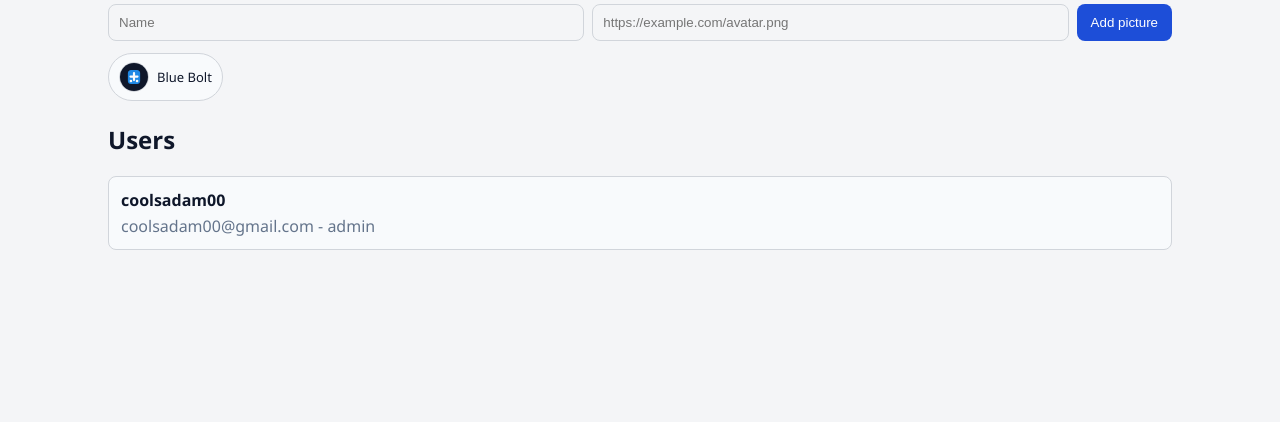
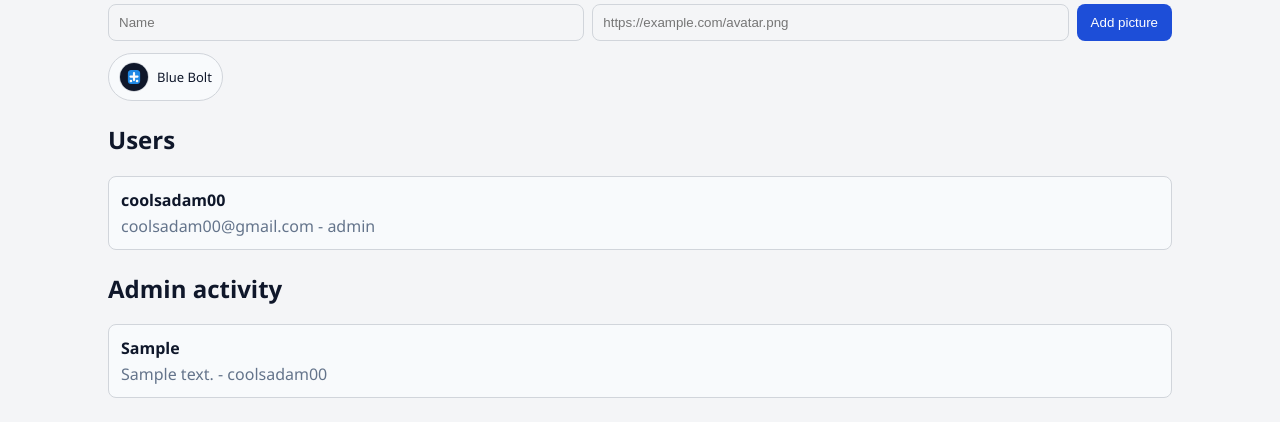
Before and after one commit to coolsadam00-oss/adamcoolsprojet, a Flask app: page /admin in a window 1280 px wide. Shown: the part 505-927 px from the top of the page. Before the commit the page ends 755 px from the top, so only its background shows below. Run offline with Flask 2, Linux system fonts and the light colour scheme; the visitor is signed in with stand-in values (Sample User, id 1); data comes from the database, SQL or seed files in the repository; tables that the repository leaves empty hold one stand-in row (values such as "Sample post"); some libraries are stand-ins or nearby versions.

Commit message:
Persist admin activity with site data

```diff
--- a/app.py
+++ b/app.py
@@ -169,6 +169,19 @@ def init_db():
         )
         """
     )
+    db.execute(
+        """
+        CREATE TABLE IF NOT EXISTS admin_activity (
+            id INTEGER PRIMARY KEY AUTOINCREMENT,
+            user_id INTEGER,
+            action TEXT NOT NULL,
+            target_type TEXT,
+            target_id INTEGER,
+            details TEXT,
+            created_at TEXT
+        )
+        """
+    )
     columns = {
         row["name"] for row in db.execute("PRAGMA table_info(projects)").fetchall()
     }
@@ -300,6 +313,32 @@ def display_name(user):
     if not user:
         return ""
     return user["name"] or user["email"].split("@")[0]
+
+
+def log_admin_activity(action, target_type="", target_id=None, details=""):
+    user = current_user()
+    get_db().execute(
+        "INSERT INTO admin_activity "
+        "(user_id, action, target_type, target_id, details, created_at) "
+        "VALUES (?, ?, ?, ?, ?, ?)",
+        (
+            user["id"] if user else None,
+            action[:80],
+            target_type[:80],
+            target_id,
+            details[:500],
+            datetime.datetime.now(datetime.UTC).isoformat(),
+        ),
+    )
+
+
+def recent_admin_activity(limit=20):
+    return get_db().execute(
+        "SELECT a.*, u.name, u.email FROM admin_activity a "
+        "LEFT JOIN users u ON u.id = a.user_id "
+        "ORDER BY a.id DESC LIMIT ?",
+        (limit,),
+    ).fetchall()
 
 
 def login_required(view):
@@ -789,6 +828,12 @@ def upload():
             "UPDATE projects SET folder = ?, thumbnail = ? WHERE id = ?",
             (str(pid), thumbnail, pid),
         )
+        log_admin_activity(
+            "upload_project",
+            "project",
+            pid,
+            f"Uploaded game: {title}",
+        )
         db.commit()
 
         flash("Project uploaded successfully.")
@@ -911,7 +956,17 @@ def delete_comment(comment_id):
     if not comment:
         abort(404)
     project_id = comment["project_id"]
+    project = db.execute(
+        "SELECT title FROM projects WHERE id = ?",
+        (project_id,),
+    ).fetchone()
     db.execute("DELETE FROM comments WHERE id = ?", (comment_id,))
+    log_admin_activity(
+        "delete_comment",
+        "comment",
+        comment_id,
+        f"Deleted comment on {project['title'] if project else 'deleted game'}",
+    )
     db.commit()
     flash("Comment deleted.")
     return redirect(url_for("view_project", pid=project_id))
@@ -947,11 +1002,13 @@ def admin_panel():
         projects = db.execute("SELECT * FROM projects ORDER BY id DESC").fetchall()
         users = db.execute("SELECT * FROM users ORDER BY last_login DESC").fetchall()
     avatars = db.execute("SELECT * FROM avatar_options ORDER BY id DESC").fetchall()
+    activities = recent_admin_activity()
     return render_template(
         "admin.html",
         projects=projects,
         users=users,
         avatars=avatars,
+        activities=activities,
         q=q,
         lulu_message=None,
     )
@@ -969,6 +1026,12 @@ def delete_project(pid):
     if os.path.commonpath([folder, projects_root]) == projects_root and os.path.isdir(folder):
         shutil.rmtree(folder)
     db.execute("DELETE FROM projects WHERE id = ?", (pid,))
+    log_admin_activity(
+        "delete_project",
+        "project",
+        pid,
+        f"Removed game: {row['title']}",
+    )
     db.commit()
     flash("Game removed.")
     return redirect(url_for("admin_panel"))
@@ -977,8 +1040,18 @@ def delete_project(pid):
 @app.route("/admin/users/<int:user_id>/make-admin", methods=["POST"])
 @admin_required
 def make_admin(user_id):
-    get_db().execute("UPDATE users SET is_admin = 1 WHERE id = ?", (user_id,))
-    get_db().commit()
+    db = get_db()
+    user = db.execute("SELECT * FROM users WHERE id = ?", (user_id,)).fetchone()
+    if not user:
+        abort(404)
+    db.execute("UPDATE users SET is_admin = 1 WHERE id = ?", (user_id,))
+    log_admin_activity(
+        "make_admin",
+        "user",
+        user_id,
+        f"Made admin: {user['email']}",
+    )
+    db.commit()
     flash("User is now an admin.")
     return redirect(url_for("admin_panel"))
 
@@ -998,12 +1071,19 @@ def add_avatar():
     if not image_url:
         flash("Avatar needs an image URL.")
         return redirect(url_for("admin_panel"))
-    get_db().execute(
+    db = get_db()
+    db.execute(
         "INSERT OR IGNORE INTO avatar_options (label, image_url, created_at) "
         "VALUES (?, ?, ?)",
         (label, image_url, datetime.datetime.now(datetime.UTC).isoformat()),
     )
-    get_db().commit()
+    log_admin_activity(
+        "add_avatar",
+        "avatar",
+        None,
+        f"Added profile picture: {label}",
+    )
+    db.commit()
     flash("Profile picture added.")
     return redirect(url_for("admin_panel"))
 
@@ -1018,14 +1098,18 @@ def lulu():
             projects=get_db().execute("SELECT * FROM projects ORDER BY id DESC").fetchall(),
             users=get_db().execute("SELECT * FROM users ORDER BY last_login DESC").fetchall(),
             avatars=get_db().execute("SELECT * FROM avatar_options ORDER BY id DESC").fetchall(),
+            activities=recent_admin_activity(),
             q="",
             lulu_message=error,
         ), 400
+    log_admin_activity("lulu_command", "settings", None, message or "")
+    get_db().commit()
     return render_template(
         "admin.html",
         projects=get_db().execute("SELECT * FROM projects ORDER BY id DESC").fetchall(),
         users=get_db().execute("SELECT * FROM users ORDER BY last_login DESC").fetchall(),
         avatars=get_db().execute("SELECT * FROM avatar_options ORDER BY id DESC").fetchall(),
+        activities=recent_admin_activity(),
         q="",
         lulu_message=message,
     )
--- a/templates/admin.html
+++ b/templates/admin.html
@@ -105,6 +105,25 @@
         {% endfor %}
       </div>
     </section>
+
+    <section class="admin-section">
+      <h2>Admin activity</h2>
+      <div class="admin-list">
+        {% for activity in activities %}
+          <article class="admin-row">
+            <div>
+              <strong>{{ activity.action.replace('_', ' ') }}</strong>
+              <p class="muted">
+                {{ activity.details }}
+                {% if activity.email %} - {{ activity.name or activity.email }}{% endif %}
+              </p>
+            </div>
+          </article>
+        {% else %}
+          <p class="empty">No admin activity yet.</p>
+        {% endfor %}
+      </div>
+    </section>
   </main>
   <script src="/static/theme.js"></script>
 </body>
```
Also changed, not shown: tests/test_app.py (+109 -0 lines).
